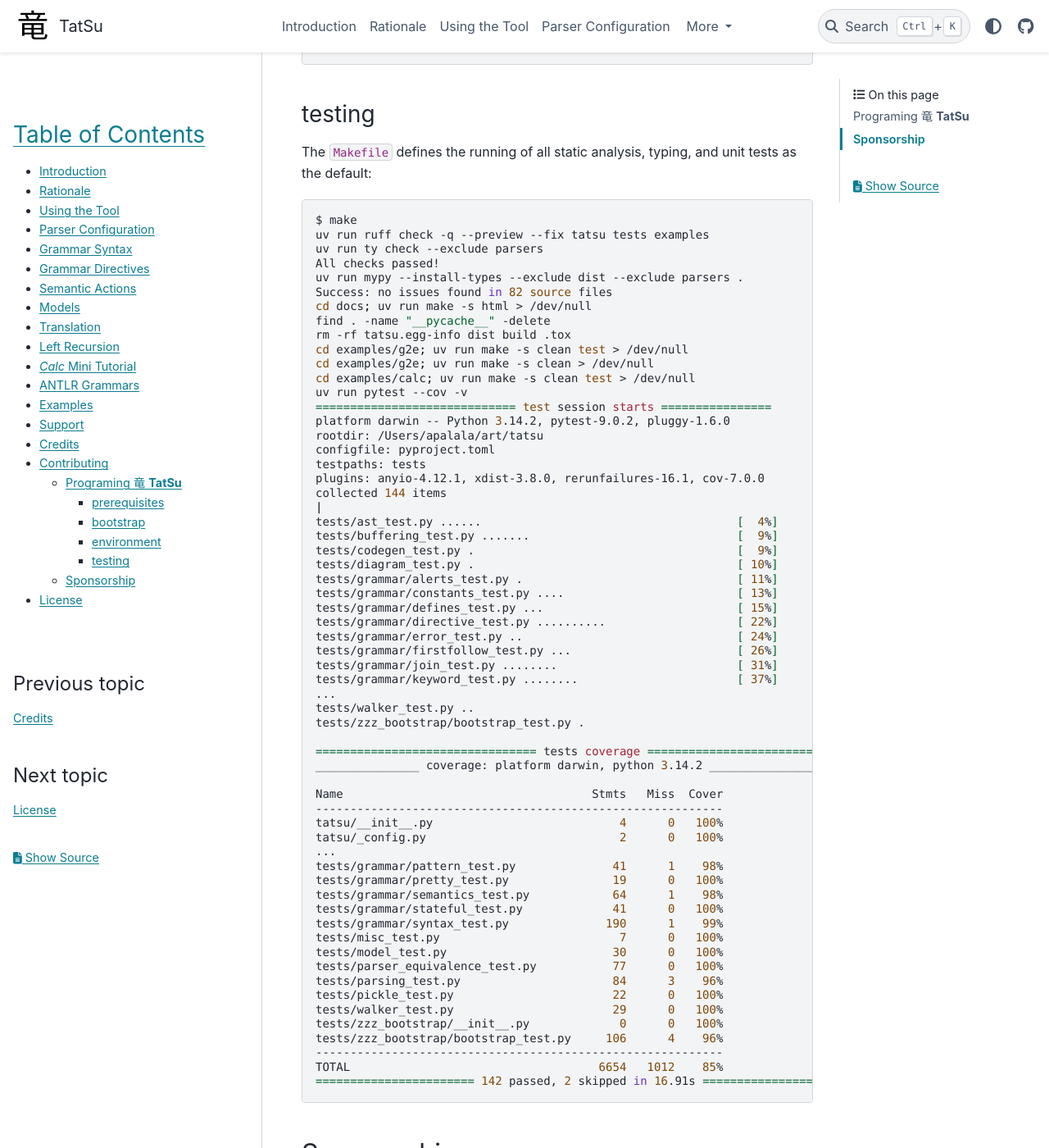
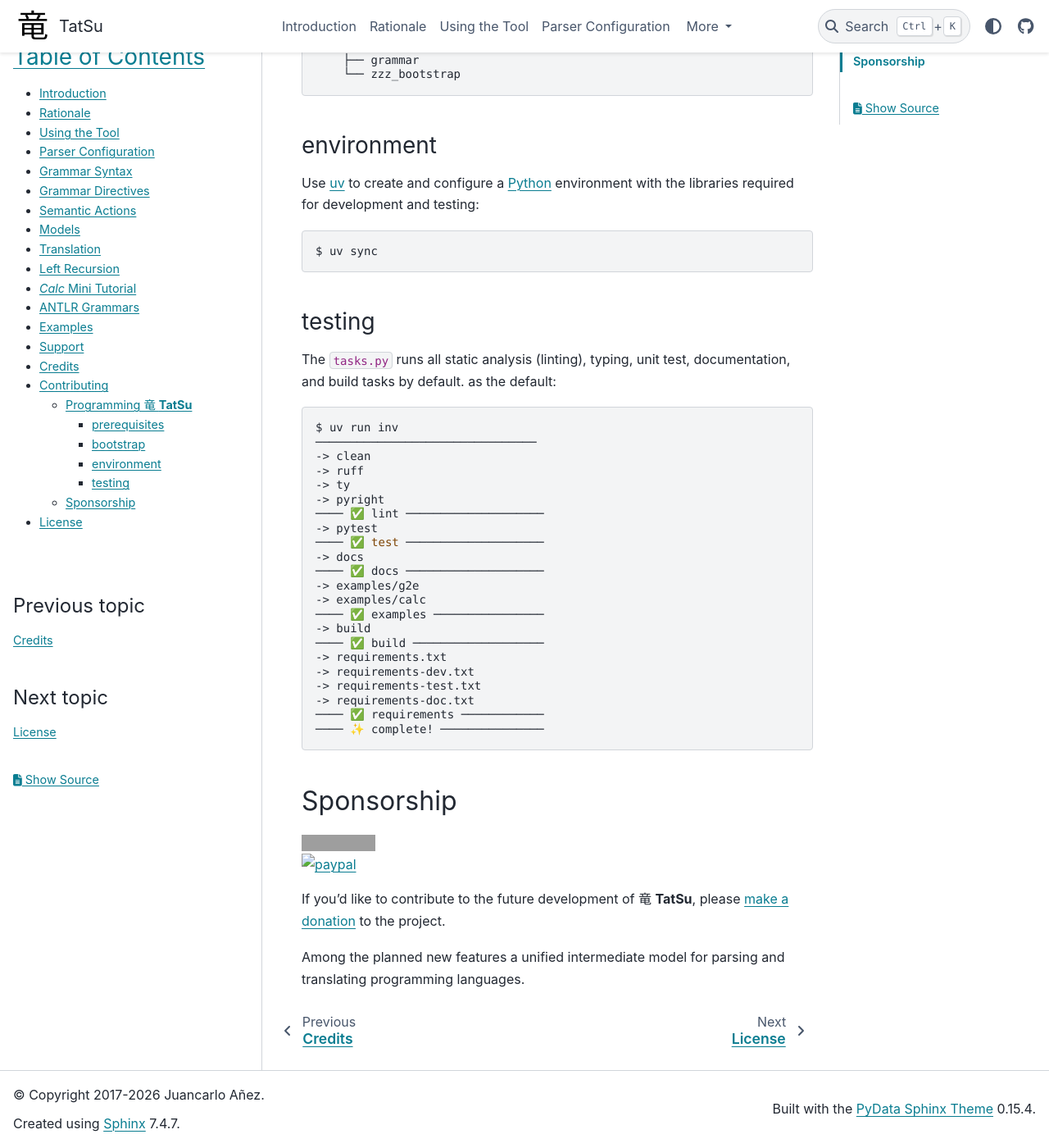
Before and after one commit to neogeny/TatSu, a Sphinx documentation site: the page built from docs/contributing.rst, in a window 1280 px wide and 1400 px high, scrolled down 1957 px. Shown: the whole window at 82% size. Built offline with Sphinx 7.4.7 and the PyData theme 0.15.4, drawn with Linux system fonts in a browser that asks for light colours; pages that are not in the unit, such as notebooks, are missing from menus; the version number is read from the project's files by our own code; some of the changed text lies outside the part shown; grey boxes are pictures that could not be loaded.

Commit message:
[docs] update the contributing documentation for Invoke

```diff
--- a/docs/contributing.rst
+++ b/docs/contributing.rst
@@ -12,8 +15,8 @@ If you want to contribute to the development of |TatSu|, follow the
 instructions below to create an environment in which |TatSu| can
 be tested.
 
-Programing |TatSu|
-~~~~~~~~~~~~~~~~~~
+Programming |TatSu|
+~~~~~~~~~~~~~~~~~~~
 
 prerequisites
 ^^^^^^^^^^^^^
@@ -21,13 +24,26 @@ Before creating an environment for |TatSu| these must be available:
 
 * Python >= 3.12 (use your preferred way of installing it)
 * uv_ as project environment manager (see the `uv installation instructions`_).
-* make_ to execute the predefined development, testing, and packaging tasks.
+* optional installation of Invoke_ on the system's ``python3``
 
 .. _uv installation instructions: https://docs.astral.sh/uv/getting-started/installation/
 
-There is support for ``Makefile``'s in several console environments, and also in
-popular IDEs lie PyCharm_ and VSCode_. If you don't want to use make_ you can
-still read the actiions in the ``Makefile`` and execute them manually.
+|TatSu| relies on Invoke_'s ``tasks.py`` to run the tasks for static analysis,
+testing, building, documentation, and publishing the project. ``tasks.py`` resides
+in ``./tatsu/tasks.py`` and there is a symbolic link to it at the project's repository
+root, ``./tasks.py``.
+
+To run the tasks use:
+
+.. code:: bash
+
+    $ uv run inv
+
+Or fun ``inv`` directly if it's installed on the system's ``python3``:
+
+.. code:: bash
+
+    $ inv
 
 bootstrap
 ^^^^^^^^^
@@ -93,73 +109,34 @@ for development and testing:
 testing
 ^^^^^^^
 
-The ``Makefile`` defines the running of all static analysis, typing, and unit tests
+The ``tasks.py`` runs all static analysis (linting), typing, unit test,
+documentation, and build tasks by default.
 as the default:
 
 .. code:: bash
 
-    $ make
-    uv run ruff check -q --preview --fix tatsu tests examples
-    uv run ty check --exclude parsers
-    All checks passed!
-    uv run mypy --install-types --exclude dist --exclude parsers .
-    Success: no issues found in 82 source files
-    cd docs; uv run make -s html > /dev/null
-    find . -name "__pycache__" -delete
-    rm -rf tatsu.egg-info dist build .tox
-    cd examples/g2e; uv run make -s clean test > /dev/null
-    cd examples/g2e; uv run make -s clean > /dev/null
-    cd examples/calc; uv run make -s clean test > /dev/null
-    uv run pytest --cov -v
-    ============================= test session starts ================
-    platform darwin -- Python 3.14.2, pytest-9.0.2, pluggy-1.6.0
-    rootdir: /Users/apalala/art/tatsu
-    configfile: pyproject.toml
-    testpaths: tests
-    plugins: anyio-4.12.1, xdist-3.8.0, rerunfailures-16.1, cov-7.0.0
-    collected 144 items
-    |
-    tests/ast_test.py ......                                     [  4%]
-    tests/buffering_test.py .......                              [  9%]
-    tests/codegen_test.py .                                      [  9%]
-    tests/diagram_test.py .                                      [ 10%]
-    tests/grammar/alerts_test.py .                               [ 11%]
-    tests/grammar/constants_test.py ....                         [ 13%]
-    tests/grammar/defines_test.py ...                            [ 15%]
-    tests/grammar/directive_test.py ..........                   [ 22%]
-    tests/grammar/error_test.py ..                               [ 24%]
-    tests/grammar/firstfollow_test.py ...                        [ 26%]
-    tests/grammar/join_test.py ........                          [ 31%]
-    tests/grammar/keyword_test.py ........                       [ 37%]
-    ...
-    tests/walker_test.py ..                                                  [ 99%]
-    tests/zzz_bootstrap/bootstrap_test.py .                                  [100%]
-
-    ================================ tests coverage ================================
-    _______________ coverage: platform darwin, python 3.14.2 _______________
-
-    Name                                    Stmts   Miss  Cover
-    -----------------------------------------------------------
-    tatsu/__init__.py                           4      0   100%
-    tatsu/_config.py                            2      0   100%
-    ...
-    tests/grammar/pattern_test.py              41      1    98%
-    tests/grammar/pretty_test.py               19      0   100%
-    tests/grammar/semantics_test.py            64      1    98%
-    tests/grammar/stateful_test.py             41      0   100%
-    tests/grammar/syntax_test.py              190      1    99%
-    tests/misc_test.py                          7      0   100%
-    tests/model_test.py                        30      0   100%
-    tests/parser_equivalence_test.py           77      0   100%
-    tests/parsing_test.py                      84      3    96%
-    tests/pickle_test.py                       22      0   100%
-    tests/walker_test.py                       29      0   100%
-    tests/zzz_bootstrap/__init__.py             0      0   100%
-    tests/zzz_bootstrap/bootstrap_test.py     106      4    96%
-    -----------------------------------------------------------
-    TOTAL                                    6654   1012    85%
-    ======================= 142 passed, 2 skipped in 16.91s ========================
-
+    $ uv run inv
+    ────────────────────────────────
+    -> clean
+    -> ruff
+    -> ty
+    -> pyright
+    ──── ✅ lint ────────────────────
+    -> pytest
+    ──── ✅ test ────────────────────
+    -> docs
+    ──── ✅ docs ────────────────────
+    -> examples/g2e
+    -> examples/calc
+    ──── ✅ examples ────────────────
+    -> build
+    ──── ✅ build ───────────────────
+    -> requirements.txt
+    -> requirements-dev.txt
+    -> requirements-test.txt
+    -> requirements-doc.txt
+    ──── ✅ requirements ────────────
+    ──── ✨ complete! ───────────────
 
 
 Sponsorship
--- a/docs/links.rst
+++ b/docs/links.rst
@@ -25,6 +25,7 @@
 .. _Euler: http://en.wikipedia.org/wiki/Euler_programming_language
 .. _Grako: https://pypi.python.org/pypi/grako/
 .. _ISO EBNF: https://en.wikipedia.org/wiki/Extended_Backus–Naur_form
+.. _Invoke: https://www.pyinvoke.org
 .. _Jack: http://en.wikipedia.org/wiki/Javacc
 .. _Japanese: http://en.wikipedia.org/wiki/Japanese_grammar
 .. _Java: https://en.wikipedia.org/wiki/Java
```
Also changed, not shown: other parts of docs/contributing.rst (+4 -1 lines).
